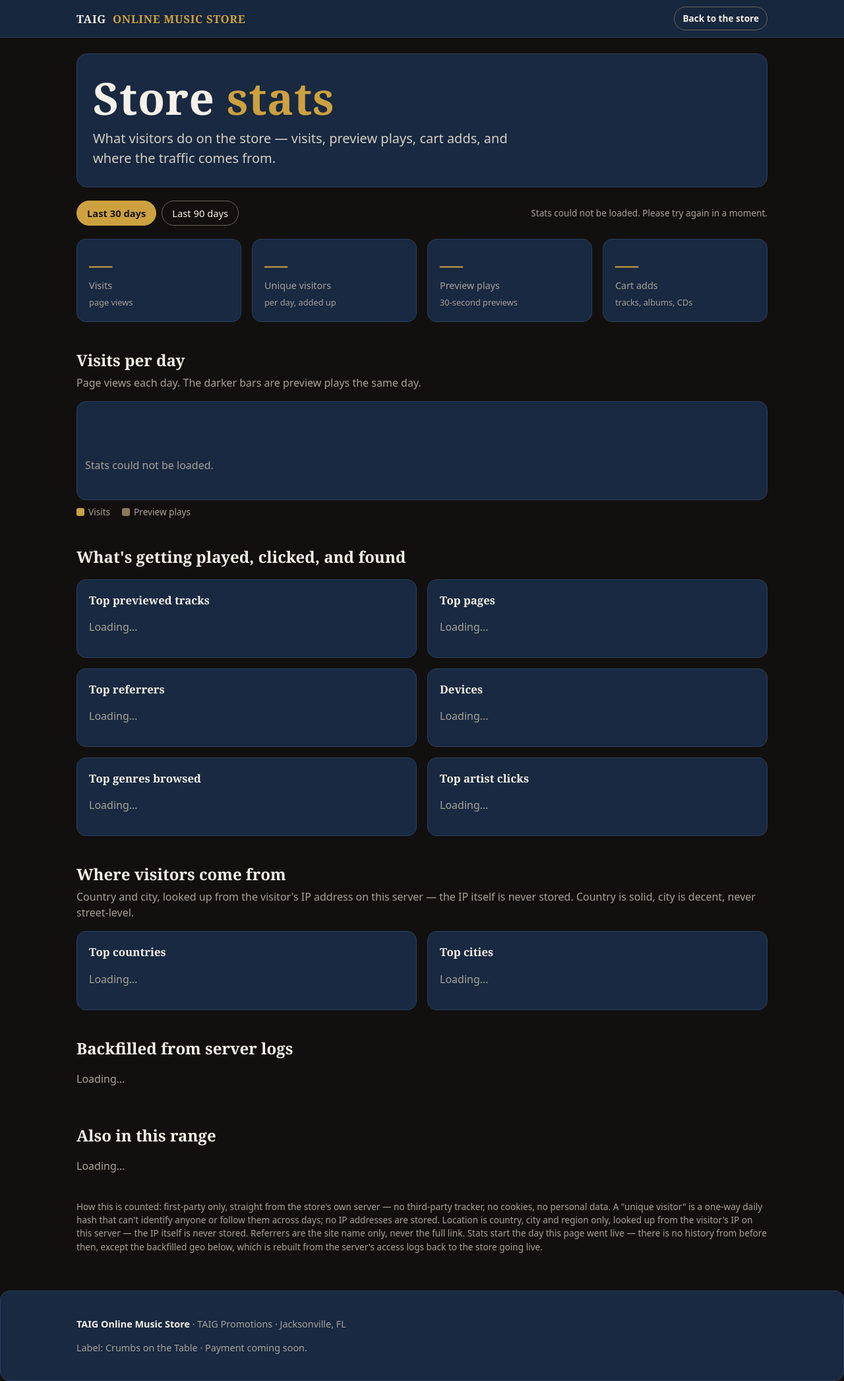
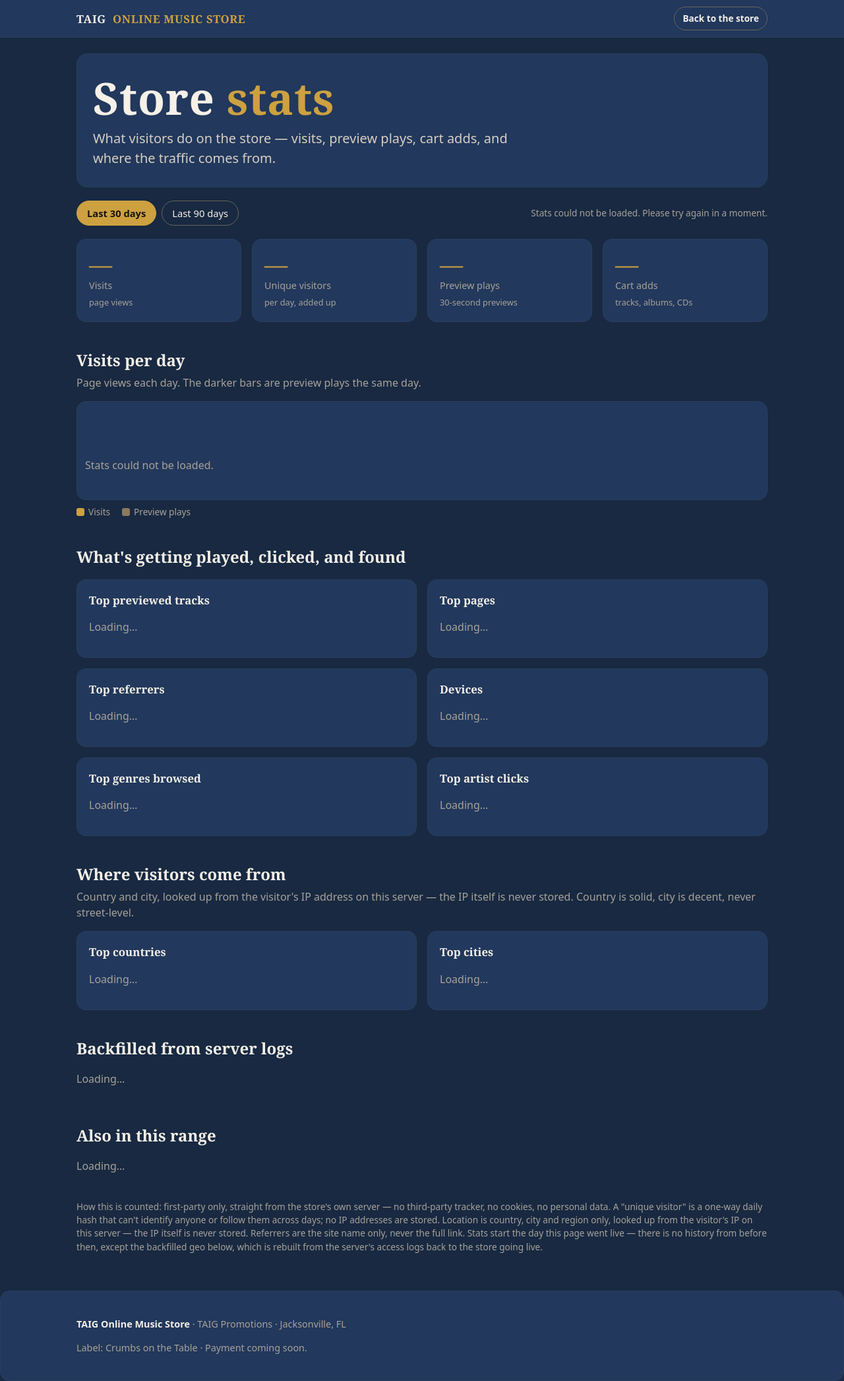
Before and after one commit to the-ai-guy-2k/taig_nope_portal, a web app: file public/music-store/stats/index.html in a window 1280 px wide. Shown: the whole page at 66% size. Run offline with its HTML, style and script files only (its server is not run), Linux system fonts and the light colour scheme.

Commit message:
Music store: entire page background navy #182941 (all-navy store)
Tee doesn't like the black/charcoal background: the whole page goes navy.
The navy panels would vanish into a navy page, so panels step up to a
lighter navy #22385c (computed: the lightest panel shade that keeps
every text color above WCAG AA 4.5:1 — white 10.35, gold 4.90,
secondary 7.59, muted 4.64; the next step #253d63 drops muted to 4.31).
Panel-vs-page step 1.25:1 plus the #2a3f5f border defines the sections.
- body bg #12100e -> #182941; all 10 panel bgs -> #22385c (masthead,
  signup, footer, banner, cards, roster slots, why cards, formats,
  tracklist, cart drawer).
- Topbar -> solid #22385c (was 94%-opaque navy; on a navy page that
  would vanish). Input fields recessed #182941 with #2a3f5f borders.
- Stats panels (stat-card, chart, top-list) -> #22385c.
- Logo, gold #CDA140, cover art untouched. Palette only: no pricing,
  payment, cart-math, or catalog changes.

```diff
--- a/public/music-store/css/store.css
+++ b/public/music-store/css/store.css
@@ -5,7 +5,7 @@
 html, body { overflow-x: clip; }
 body {
   margin: 0;
-  background: #12100e;
+  background: #182941;
   color: #f5f0e8;
   font-family: system-ui, -apple-system, "Segoe UI", Roboto, sans-serif;
   line-height: 1.5;
@@ -17,12 +17,14 @@ h1, h2, h3, .display { font-family: Georgia, "Times New Roman", serif; }
 .muted { color: #a8a29a; }
 .small { font-size: .85rem; }
 /* Top bar */
-/* Topbar — navy, so the white/gold mark sits on the logo's own palette. */
+/* Topbar — solid lighter navy, same as the panels, so it reads as a bar
+   over the navy page. (Was 94%-opaque navy; on a navy page that would
+   vanish into the background.) */
 .topbar {
   position: sticky;
   top: 0;
   z-index: 40;
-  background: rgba(24, 41, 65, .94);
+  background: #22385c;
   border-bottom: 1px solid #2a3f5f;
 }
 .topbar-inner {
@@ -86,7 +88,7 @@ h1, h2, h3, .display { font-family: Georgia, "Times New Roman", serif; }
    would vanish, so the navy comes in as the field, not the logo. */
 .masthead {
   margin-top: 24px;
-  background: #182941;
+  background: #22385c;
   border: 1px solid #2a3f5f;
   border-radius: 16px;
   padding: 32px 24px 28px;
@@ -113,7 +115,7 @@ h1, h2, h3, .display { font-family: Georgia, "Times New Roman", serif; }
 /* Featured banner */
 .banner {
   margin-top: 28px;
-  background: #182941;
+  background: #22385c;
   border: 1px solid #2a3f5f;
   border-radius: 16px;
   padding: 20px;
@@ -182,7 +184,7 @@ section > h2 { margin: 0 0 4px; font-size: 1.5rem; }
   gap: 16px;
 }
 .card {
-  background: #182941;
+  background: #22385c;
   border: 1px solid #2a3f5f;
   border-radius: 14px;
   padding: 18px;
@@ -207,7 +209,7 @@ section > h2 { margin: 0 0 4px; font-size: 1.5rem; }
 .roster-slot {
   flex: 1 1 200px;
   max-width: 340px;
-  background: #182941;
+  background: #22385c;
   border: 1px solid #2a3f5f;
   border-radius: 14px;
   padding: 18px;
@@ -230,7 +232,7 @@ section > h2 { margin: 0 0 4px; font-size: 1.5rem; }
   gap: 16px;
 }
 .why div {
-  background: #182941;
+  background: #22385c;
   border: 1px solid #2a3f5f;
   border-radius: 14px;
   padding: 18px;
@@ -240,7 +242,7 @@ section > h2 { margin: 0 0 4px; font-size: 1.5rem; }
 
 /* Signup — navy panel to bookend the page with the masthead. */
 .signup {
-  background: #182941;
+  background: #22385c;
   border: 1px solid #2a3f5f;
   border-radius: 14px;
   padding: 20px;
@@ -248,8 +250,8 @@ section > h2 { margin: 0 0 4px; font-size: 1.5rem; }
 .signup form { display: flex; gap: 10px; flex-wrap: wrap; margin-top: 12px; }
 .signup input[type="email"] {
   flex: 1 1 220px;
-  background: #12100e;
-  border: 1px solid #6b645b;
+  background: #182941;
+  border: 1px solid #2a3f5f;
   border-radius: 999px;
   color: #f5f0e8;
   padding: 10px 16px;
@@ -276,7 +278,7 @@ section > h2 { margin: 0 0 4px; font-size: 1.5rem; }
 .album-hero .artist { color: #CDA140; font-weight: 600; margin: 0 0 10px; font-size: 1.1rem; }
 .formats { display: flex; gap: 12px; flex-wrap: wrap; margin-top: 18px; }
 .format {
-  background: #182941;
+  background: #22385c;
   border: 1px solid #2a3f5f;
   border-radius: 12px;
   padding: 14px 16px;
@@ -293,7 +295,7 @@ section > h2 { margin: 0 0 4px; font-size: 1.5rem; }
   border: 1px solid #2a3f5f;
   border-radius: 14px;
   overflow: hidden;
-  background: #182941;
+  background: #22385c;
 }
 .track {
   display: flex;
@@ -354,7 +356,7 @@ section > h2 { margin: 0 0 4px; font-size: 1.5rem; }
   right: 0;
   bottom: 0;
   width: min(380px, 92vw);
-  background: #182941;
+  background: #22385c;
   border-left: 1px solid #2a3f5f;
   z-index: 51;
   display: flex;
@@ -423,7 +425,7 @@ section > h2 { margin: 0 0 4px; font-size: 1.5rem; }
 /* Footer — navy panel, matching the masthead and signup bookends. */
 footer {
   margin-top: 56px;
-  background: #182941;
+  background: #22385c;
   border: 1px solid #2a3f5f;
   border-radius: 14px;
   padding: 24px;
--- a/public/music-store/stats/index.html
+++ b/public/music-store/stats/index.html
@@ -8,19 +8,19 @@
 <link rel="stylesheet" href="/music-store/css/store.css">
 <style>
   .stat-cards { display: grid; grid-template-columns: repeat(4, 1fr); gap: 16px; margin-top: 20px; }
-  .stat-card { background: #182941; border: 1px solid #2a3f5f; border-radius: 14px; padding: 18px; }
+  .stat-card { background: #22385c; border: 1px solid #2a3f5f; border-radius: 14px; padding: 18px; }
   .stat-card .num { font-family: Georgia, "Times New Roman", serif; font-size: 2.2rem; color: #CDA140; line-height: 1.1; }
   .stat-card .lbl { color: #a8a29a; font-size: .9rem; margin-top: 2px; }
   .stat-card .sub { color: #a8a29a; font-size: .8rem; margin-top: 6px; }
   .range-row { display: flex; gap: 8px; margin-top: 20px; flex-wrap: wrap; align-items: center; }
   .range-row .muted { margin-left: auto; }
-  .chart { display: flex; align-items: flex-end; gap: 3px; height: 150px; margin-top: 16px; padding: 12px 12px 0; background: #182941; border: 1px solid #2a3f5f; border-radius: 14px; }
+  .chart { display: flex; align-items: flex-end; gap: 3px; height: 150px; margin-top: 16px; padding: 12px 12px 0; background: #22385c; border: 1px solid #2a3f5f; border-radius: 14px; }
   .chart .bar { flex: 1; background: #CDA140; border-radius: 3px 3px 0 0; min-height: 2px; }
   .chart .bar.plays { background: #8a7a5c; }
   .chart-legend { display: flex; gap: 18px; margin-top: 8px; color: #a8a29a; font-size: .85rem; }
   .chart-legend .swatch { display: inline-block; width: 12px; height: 12px; border-radius: 3px; margin-right: 6px; vertical-align: -1px; }
   .top-grid { display: grid; grid-template-columns: repeat(2, 1fr); gap: 16px; margin-top: 16px; }
-  .top-list { background: #182941; border: 1px solid #2a3f5f; border-radius: 14px; padding: 18px; }
+  .top-list { background: #22385c; border: 1px solid #2a3f5f; border-radius: 14px; padding: 18px; }
   .top-list h3 { margin: 0 0 10px; font-size: 1.05rem; }
   .top-list ol { margin: 0; padding-left: 22px; }
   .top-list li { padding: 3px 0; display: flex; justify-content: space-between; gap: 12px; }
```
